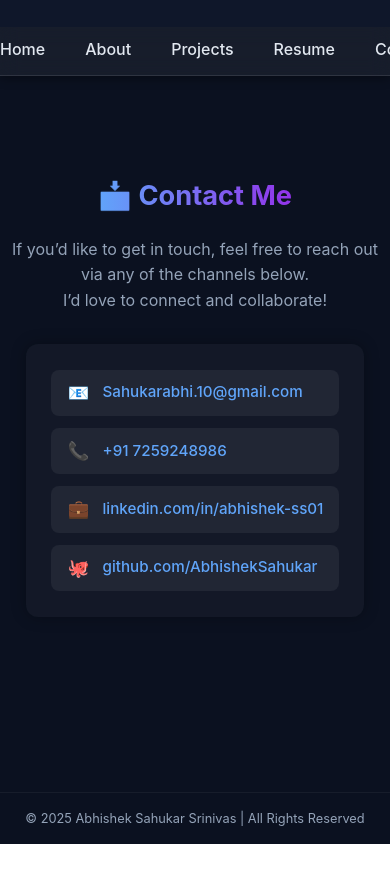
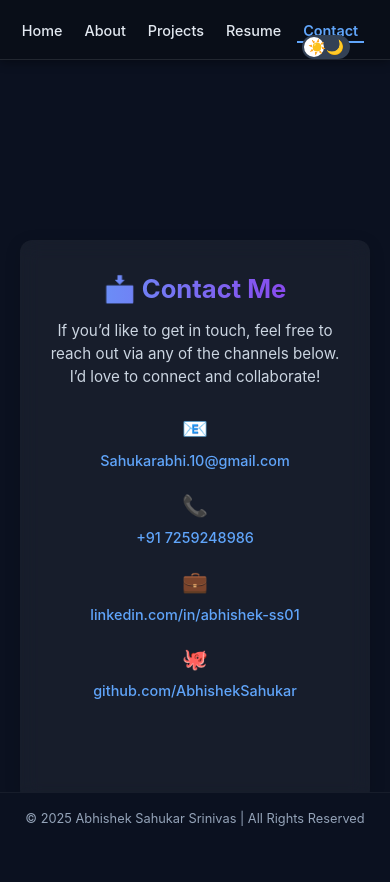
Before and after one commit to AbhishekSahukar/Portfolio_react, a React (Vite) app in the folder my_portfolio/: page /contact in a window 390 px wide. Shown: the top 882 px of the page. Before the commit the page ends 844 px from the top, so only its background shows below. Built offline with nearby package versions, Linux system fonts and the light colour scheme.

Commit message:
Dark/Light mode optimised

```diff
--- a/my_portfolio/src/components/Navbar.jsx
+++ b/my_portfolio/src/components/Navbar.jsx
@@ -1,5 +1,6 @@
 import React from "react";
-import "../styling/Navbar.css"; // ✅ correct path
+import { NavLink } from "react-router-dom";
+import "../styling/Navbar.css";
 
 function Navbar({ theme, setTheme }) {
   const toggleTheme = () => setTheme(theme === "dark" ? "light" : "dark");
@@ -7,13 +8,33 @@ function Navbar({ theme, setTheme }) {
   return (
     <nav className="navbar">
       <ul className="nav-links">
-        <li><a href="/">Home</a></li>
-        <li><a href="/about">About</a></li>
-        <li><a href="/projects">Projects</a></li>
-        <li><a href="/resume">Resume</a></li>
-        <li><a href="/contact">Contact</a></li>
+        <li>
+          <NavLink to="/" end className={({ isActive }) => (isActive ? "active" : "")}>
+            Home
+          </NavLink>
+        </li>
+        <li>
+          <NavLink to="/about" className={({ isActive }) => (isActive ? "active" : "")}>
+            About
+          </NavLink>
+        </li>
+        <li>
+          <NavLink to="/projects" className={({ isActive }) => (isActive ? "active" : "")}>
+            Projects
+          </NavLink>
+        </li>
+        <li>
+          <NavLink to="/resume" className={({ isActive }) => (isActive ? "active" : "")}>
+            Resume
+          </NavLink>
+        </li>
+        <li>
+          <NavLink to="/contact" className={({ isActive }) => (isActive ? "active" : "")}>
+            Contact
+          </NavLink>
+        </li>
 
-        {/* 🌗 Theme Toggle Slider (inline, same size) */}
+        {/* 🌗 Theme Toggle Slider */}
         <li className="toggle-item">
           <div className="theme-toggle-wrapper">
             <input
--- a/my_portfolio/src/pages/Contact.jsx
+++ b/my_portfolio/src/pages/Contact.jsx
@@ -2,6 +2,7 @@ import "../styling/Contact.css";
 
 function Contact() {
   return (
+    <section className="contact-page">
     <div className="contact-container">
       <h2>📩 Contact Me</h2>
       <p className="contact-intro">
@@ -43,6 +44,7 @@ function Contact() {
         </div>
       </div>
     </div>
+    </section>
   );
 }
 
--- a/my_portfolio/src/styling/Contact.css
+++ b/my_portfolio/src/styling/Contact.css
@@ -1,103 +1,129 @@
-/* === Container === */
-.contact-container {
-  min-height: calc(100vh - 140px); /* leaves room for navbar + footer */
+/* ===============================
+   CONTACT PAGE BASE STYLING
+   =============================== */
+
+.contact-page {
   display: flex;
-  flex-direction: column;
+  justify-content: center;
   align-items: center;
-  justify-content: center; /* centers vertically */
-  text-align: center;
+  min-height: calc(100vh - 120px); /* leave space for navbar & footer */
+  padding: 60px 20px;
   box-sizing: border-box;
 }
 
-/* === Heading (gradient fix + consistency) === */
+/* Main content container */
+.contact-container {
+  text-align: center;
+  max-width: 650px;
+  width: 100%;
+  background: var(--card-bg, rgba(255, 255, 255, 0.05));
+  backdrop-filter: blur(10px);
+  border-radius: 16px;
+  padding: 40px 30px;
+  box-shadow: 0 4px 16px rgba(0, 0, 0, 0.15);
+}
+
+/* Heading */
 .contact-container h2 {
   font-size: 2rem;
-  margin-bottom: 20px;
-  font-weight: 700;
+  margin-bottom: 16px;
   background: linear-gradient(90deg, #60a5fa, #9333ea);
   -webkit-background-clip: text;
   background-clip: text;
   -webkit-text-fill-color: transparent;
-  display: inline-block;  /* keeps gradient tight to text */
 }
 
-/* === Intro text === */
+/* Intro text */
 .contact-intro {
   font-size: 1rem;
-  color: #94a3b8;
+  line-height: 1.5;
+  color: var(--text-color, #cbd5e1);
   margin-bottom: 30px;
-  line-height: 1.6;
-  max-width: 90%;
-  margin-left: auto;
-  margin-right: auto;
 }
 
-/* === Contact list box === */
+/* Contact items list */
 .contact-list {
   display: flex;
   flex-direction: column;
-  align-items: flex-start;
-  justify-content: center;
-  background: rgba(255, 255, 255, 0.03);
-  padding: 30px 40px;
-  border-radius: 12px;
-  margin: 0 auto;
-  width: fit-content;
-  box-shadow: 0 0 15px rgba(0, 0, 0, 0.3);
-  text-align: left; /* ensures all items align neatly left */
+  gap: 18px;
+  align-items: center;
 }
 
-/* === Contact item rows === */
+/* Each contact item */
 .contact-item {
   display: flex;
   align-items: center;
+  justify-content: center;
   gap: 12px;
   font-size: 1rem;
-  background: rgba(255, 255, 255, 0.06);
-  padding: 10px 16px;
-  border-radius: 8px;
-  margin: 6px 0;
-  transition: background 0.3s ease, transform 0.3s ease;
-  width: 100%;
-  min-width: 320px;
 }
 
-.contact-item:hover {
-  background: rgba(96, 165, 250, 0.15);
-  transform: translateX(5px);
+.contact-item .icon {
+  font-size: 1.3rem;
 }
 
-/* === Icon styling === */
-.icon {
-  font-size: 1.1rem;
-  width: 24px;
-  text-align: center;
-}
-
-/* === Links === */
 .contact-item a {
-  color: #60a5fa;
+  color: var(--link-color, #60a5fa);
   text-decoration: none;
-  font-weight: 500;
-  word-break: break-word; /* helps long URLs fit neatly */
+  transition: color 0.3s ease;
 }
 
 .contact-item a:hover {
-  text-decoration: underline;
+  color: #9333ea;
 }
 
-/* === Responsive === */
-@media (max-width: 600px) {
-  .contact-list {
-    padding: 20px 25px;
+/* ===============================
+   RESPONSIVE (MOBILE VIEW)
+   =============================== */
+@media (max-width: 768px) {
+  .contact-page {
+    align-items: flex-start;
+    padding-top: 140px; /* space for navbar */
+    padding-bottom: 100px; /* space for footer */
+    min-height: auto;
+  }
+
+  .contact-container {
+    width: 100%;
+    padding: 30px 20px;
+    border-radius: 12px;
+  }
+
+  .contact-container h2 {
+    font-size: 1.6rem;
+    margin-bottom: 12px;
+  }
+
+  .contact-intro {
+    font-size: 0.95rem;
+    margin-bottom: 24px;
   }
 
   .contact-item {
-    min-width: 260px;
     font-size: 0.95rem;
+    flex-direction: column;
+    gap: 6px;
   }
 
-  .contact-container h2 {
-    font-size: 1.7rem;
+  .contact-item a {
+    font-size: 0.9rem;
+    word-break: break-word;
   }
 }
+
+/* ===============================
+   LIGHT MODE OVERRIDES
+   =============================== */
+body.light-mode .contact-container {
+  background: rgba(255, 255, 255, 0.8);
+  color: #1e293b;
+  box-shadow: 0 4px 16px rgba(0, 0, 0, 0.1);
+}
+
+body.light-mode .contact-item a {
+  color: #2563eb;
+}
+
+body.light-mode .contact-item a:hover {
+  color: #9333ea;
+}
--- a/my_portfolio/src/styling/Home.css
+++ b/my_portfolio/src/styling/Home.css
@@ -3,9 +3,10 @@
   height: calc(100vh - var(--nav-h) - var(--footer-h));
   width: 100%;
   display: grid;
-  place-items: center;        /* center both axes */
-  overflow: hidden;           /* prevent page scroll on Home */
-  padding: 0 16px;            /* small side padding */
+  place-items: center;
+  overflow: hidden;
+  padding: 0 16px;
+  transform: translateY(-120px);
 }
 
 /* Keep content at a medium width so it feels balanced */
--- a/my_portfolio/src/styling/Navbar.css
+++ b/my_portfolio/src/styling/Navbar.css
@@ -95,14 +95,40 @@
 /* Mobile */
 @media (max-width: 768px) {
   .navbar {
-    flex-direction: column;
-    gap: 10px;
-    height: auto;
-    padding: 10px;
+    position: fixed;
+    top: 0;
+    left: 0;
+    right: 0;
+    z-index: 1000;
+    background: rgba(10, 15, 25, 0.95);
+    backdrop-filter: blur(8px);
+    padding: 10px 0;
   }
 
-  .theme-toggle-wrapper {
-    position: static;
-    margin-top: 4px;
+   .theme-toggle-wrapper {
+    margin-top: 5px;
   }
 }
+.nav-links a.active {
+  color: #60a5fa; /* bright blue */
+  font-weight: 600;
+  border-bottom: 2px solid #60a5fa;
+  padding-bottom: 2px;
+}
+
+  .nav-links {
+    display: flex;
+    justify-content: space-around;
+    align-items: center;
+    flex-wrap: wrap;
+    gap: 10px;
+  }
+
+    .nav-links li {
+    list-style: none;
+  }
+
+    .nav-links a {
+    font-size: 0.9rem;
+    padding: 6px;
+  }
--- a/my_portfolio/src/styling/Resume.css
+++ b/my_portfolio/src/styling/Resume.css
@@ -6,6 +6,7 @@
   justify-content: center; /* centers vertically */
   text-align: center;
   box-sizing: border-box;
+  transform: translateY(-120px);
 }
 
 .resume h1 {
@@ -37,3 +38,13 @@
   transform: scale(1.05);
   opacity: 0.95;
 }
+
+@media (max-width: 768px) {
+  .resume,
+  .contact {
+    transform: none; /* remove upward shift on mobile */
+    justify-content: flex-start;
+    padding-top: 100px; /* add space below navbar */
+    min-height: auto;
+  }
+}
```
